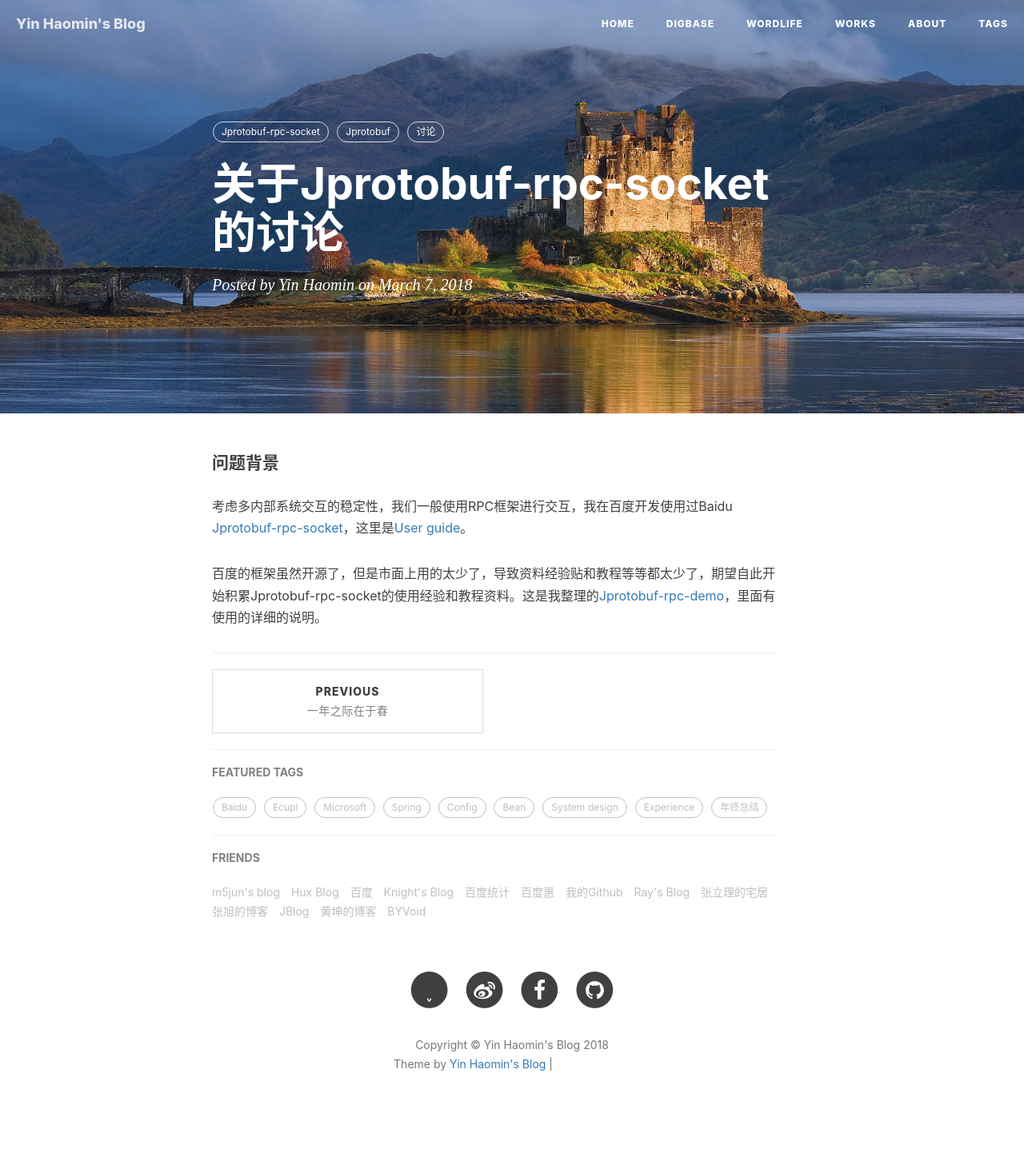
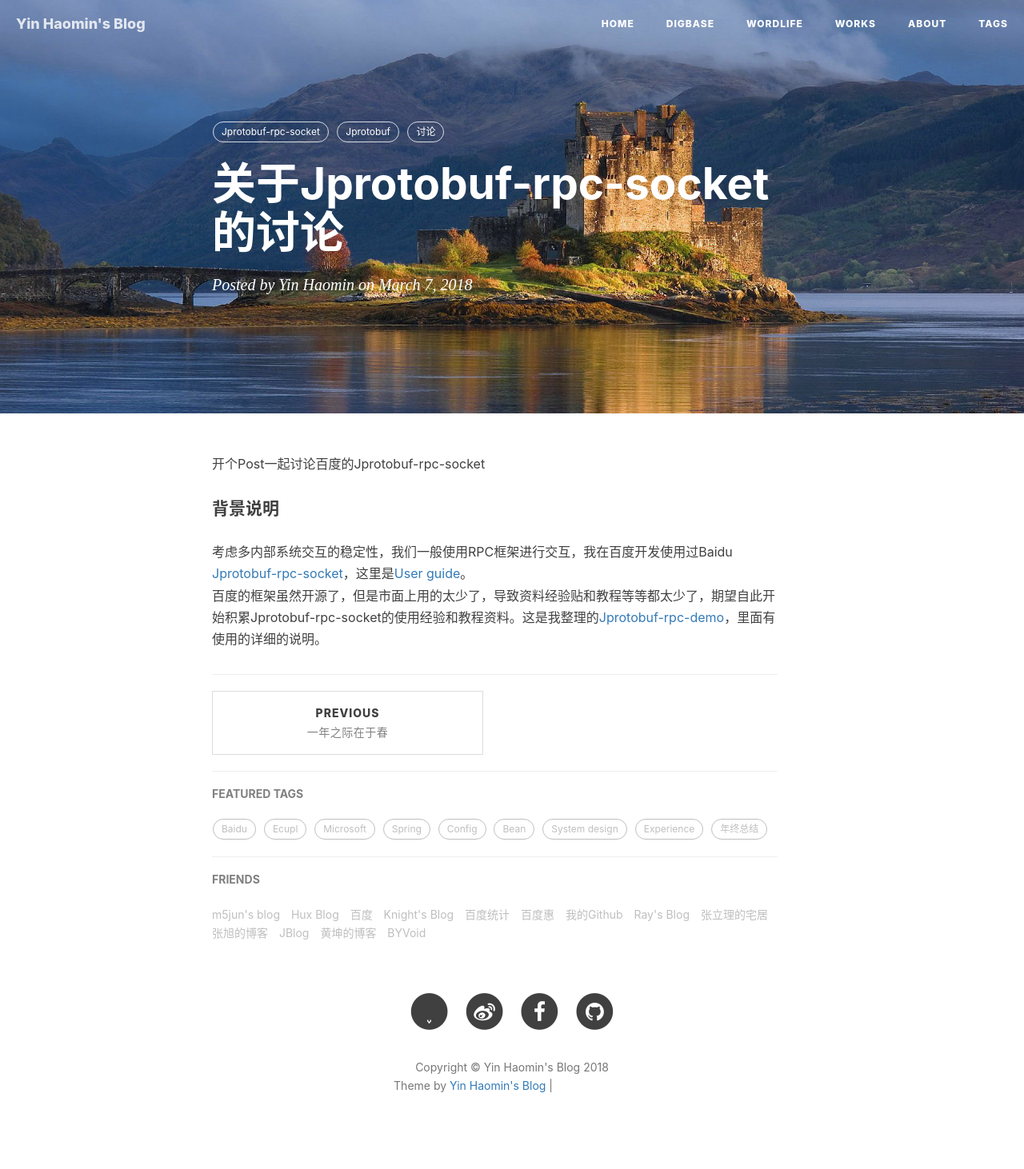
Before and after one commit to yinhaomin/yinhaomin.github.io, a Jekyll site: the page built from _posts/2018-03-06-关于Jprotobuf-rpc-socket的讨论.md, in a window 1280 px wide. Shown: the whole page at 80% size. Built offline with Jekyll 4.4.1, drawn with Linux system fonts in a browser that asks for light colours; nearby versions of some CDN libraries; comment, search, counter and statistics services are not loaded; before the commit the page ends 1435 px from its top, so only the background shows below that; grey boxes are pictures that could not be loaded.

Commit message:
Update 2018-03-06-关于Jprotobuf-rpc-socket的讨论.md

```diff
--- a/_posts/2018-03-06-关于Jprotobuf-rpc-socket的讨论.md
+++ b/_posts/2018-03-06-关于Jprotobuf-rpc-socket的讨论.md
@@ -10,7 +10,8 @@ tags:
     - 讨论
 ---
 
-#### 问题背景
+开个Post一起讨论百度的Jprotobuf-rpc-socket
+
+#### 背景说明
 考虑多内部系统交互的稳定性，我们一般使用RPC框架进行交互，我在百度开发使用过Baidu [Jprotobuf-rpc-socket](https://github.com/baidu/Jprotobuf-rpc-socket)，这里是[User guide](https://github.com/baidu/Jprotobuf-rpc-socket/wiki/User-Guide)。<br>
-
 百度的框架虽然开源了，但是市面上用的太少了，导致资料经验贴和教程等等都太少了，期望自此开始积累Jprotobuf-rpc-socket的使用经验和教程资料。这是我整理的[Jprotobuf-rpc-demo](https://github.com/yinhaomin/Jprotobuf-rpc-demo)，里面有使用的详细的说明。<br>
```
